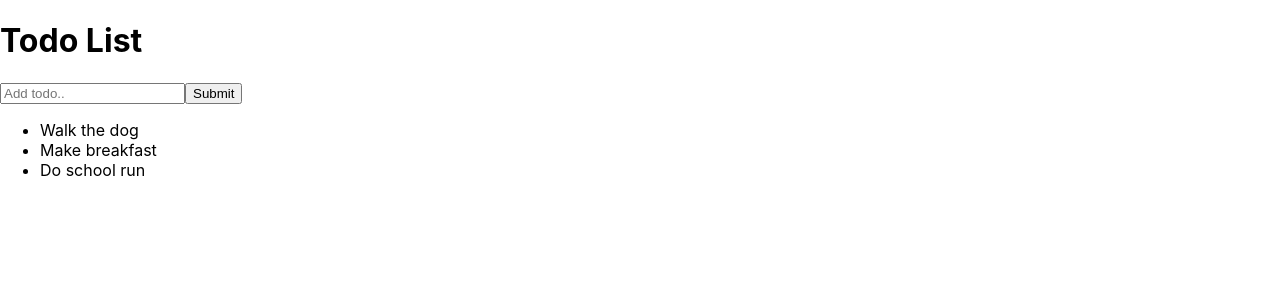
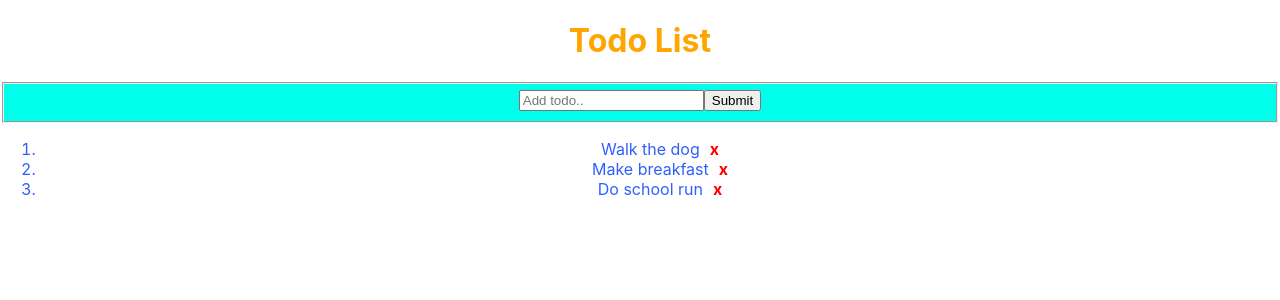
Before and after one commit to francisChigozie/todo-list-app, a React (Create React App) app in the folder todo-list-app/: page / in a window 1280 px wide. Shown: the top 300 px of the page. Built offline with nearby package versions, Linux system fonts and the light colour scheme.

Commit message:
2nd-todo

```diff
--- a/todo-list-app/package.json
+++ b/todo-list-app/package.json
@@ -1,4 +1,5 @@
 {
+  "homepage": "http://francisChigozie.github.io/todo-list-app",
 "name": "todo-list-app",
   "version": "0.1.0",
   "private": true,
@@ -12,7 +13,8 @@
     "web-vitals": "^1.1.2"
   },
   "scripts": {
-    "deploy": "npm run build",
+    "predeploy" : "npm run build",
+    "deploy": "gh-pages -d builds",
     "start": "react-scripts start",
     "build": "react-scripts build",
     "test": "react-scripts test",
--- a/todo-list-app/src/App.js
+++ b/todo-list-app/src/App.js
@@ -1,11 +1,12 @@
 import React from 'react';
+import './index.css'
 import TodoList from "./components/TodoList";
 
 function App() {
 
   return (
     <div className="App">
-      <h1>Todo List</h1>
+      <h1 className="primary">Todo List</h1>
       <TodoList />
     </div>
   );
--- a/todo-list-app/src/components/TodoList.js
+++ b/todo-list-app/src/components/TodoList.js
@@ -1,4 +1,4 @@
-import React from "react";
+import React from 'react';
 
 function TodoList(){
     const [todos, setTodos] = React.useState([
@@ -7,38 +7,83 @@ function TodoList(){
     {id: 3, text: "Do school run", done: false}
   ]);
 
+  function handleToggleTodo(todo){
+    const updatedTodos = todos.map(t =>
+        t.id === todo.id ? {
+           ...t,
+           done: !t.done
+        } :t );
+        setTodos(updatedTodos)
+  }
+
+ /* if(!todos.length){
+      return <p>No todos left!</p>;
+  }*/
+
     return(
-        <div className="addtodo">
+        <div className="blue">
             <AddTodo setTodos={setTodos}/>
-           <ul>
+           <ol>
             {todos.map(todo =>
-             <li key={todo.id}>{todo.text}</li>
+             <li
+             onDoubleClick={() => handleToggleTodo}
+             style={{
+                 textDecoration: todo.done ? 'line-through' : ""
+             }} key={todo.id}>{todo.text}
+             <DeleteTodo todo={todo} setTodos={setTodos} />
+             </li>
+
                 )}
-
-           </ul>
+           </ol>
         </div>
     )
 }
 export default TodoList;
 
+function DeleteTodo({todo, setTodos}){
+    function handleDeleteTodo(){
+        const confirmed = window.confirm("Do you want to delete this?");
+        if(confirmed){
+            setTodos(prevTodos => {
+                return prevTodos.filter(t => t.id !== todo.id);
+            });
+        }
+    }
+    return(
+        <span
+        onClick={handleDeleteTodo}
+        role="button"
+        style={{
+            color: 'red',
+            fontWeight: 'bold',
+            marginLeft: 10,
+        }}>x</span>
+    )
+}
+
 function AddTodo({setTodos}){
+
+    const inputRef = React.useRef();
 
     function handleAddTodo(event){
         event.preventDefault();
         const text = event.target.elements.addTodo.value;
         const todo = {
-            id: 4,
+            id: Math.random(),
             text,
             done: false
         };
         setTodos(prevTodos => {
             return prevTodos.concat(todo)
         })
+        inputRef.current.value = "";
     }
     return(
        <form onSubmit={handleAddTodo}>
-           <input name="addTodo" placeholder="Add todo.."/>
+           <fieldset className="zone">
+           <input name="addTodo" placeholder="Add todo.." ref={inputRef}/>
            <button type="submit">Submit</button>
+           </fieldset>
        </form>
     )
 }
--- a/todo-list-app/src/index.css
+++ b/todo-list-app/src/index.css
@@ -11,3 +11,17 @@ code {
   font-family: source-code-pro, Menlo, Monaco, Consolas, 'Courier New',
     monospace;
 }
+.app{
+  text-align: center;
+}
+.primary{
+  color: orange;
+  text-align: center;
+}
+.blue{
+  color: rgb(47, 95, 255);
+  text-align: center;
+}
+.zone{
+  background-color: rgb(0, 255, 234);
+}
```
